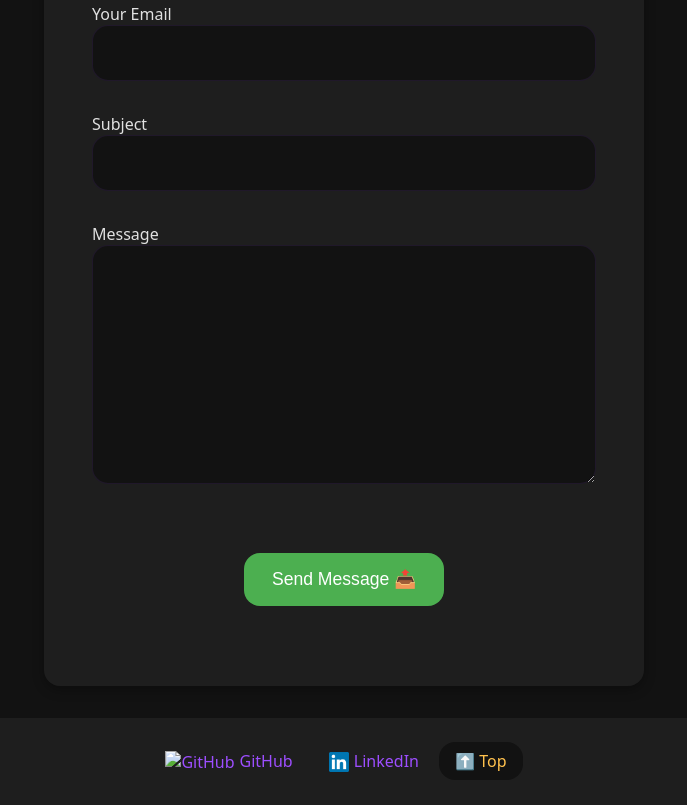
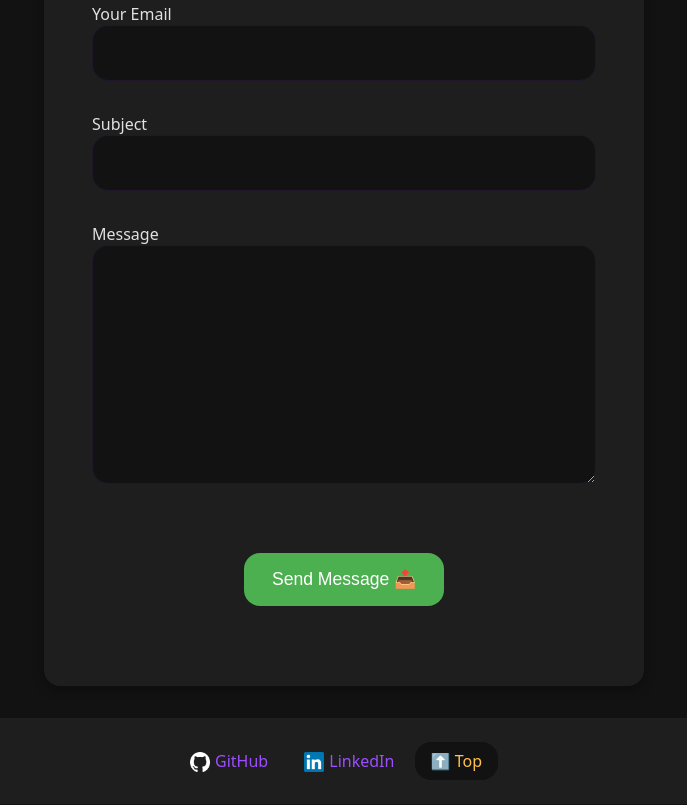
Before and after one commit to mal1k-me/portfolio, a plain HTML site: page pages/contact.html in a window 1280 px wide. Shown: the part 566-1371 px from the top of the page, without its empty margins (296-983 px from the left). Drawn offline with Linux system fonts and the light colour scheme.

Commit message:
Fix GitHub icon path in contact page footer

```diff
--- a/pages/contact.html
+++ b/pages/contact.html
@@ -64,7 +64,7 @@
 
     <footer>
       <a href="https://github.com/mal1k-me" target="_blank">
-        <img src="media/github.png" alt="GitHub" class="footer-icon" />GitHub
+        <img src="../media/github.png" alt="GitHub" class="footer-icon" />GitHub
       </a>
       <a href="../https://linkedin.com/in/malik-zouari" target="_blank">
         <img
```
